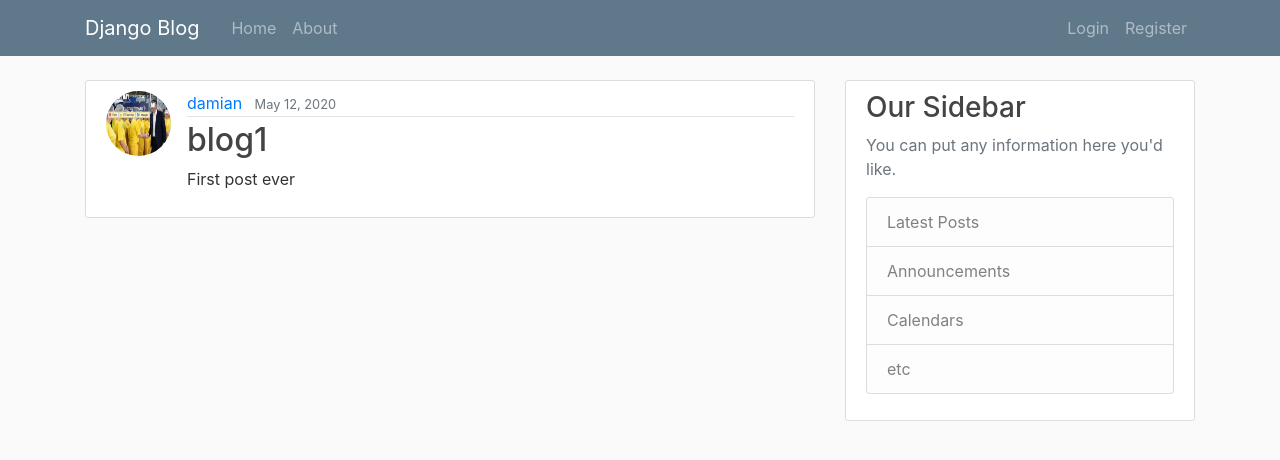
After one commit to dmizielski/Django-Site, a Django app: page /post/1/ in a window 1280 px wide. The commit adds this page. Shown: the top 460 px of the page. Run offline with Django 3.2, Linux system fonts and the light colour scheme; data comes from the database, SQL or seed files in the repository; both versions use the stored data as it was after the commit; some libraries are stand-ins or nearby versions.

Commit message:
Added create, update, delete posts

```diff
--- a/blog/models.py
+++ b/blog/models.py
@@ -1,7 +1,7 @@
 from django.db import models
 from django.utils import timezone
 from django.contrib.auth.models import User
-
+from django.urls import reverse
 
 class Post(models.Model):
     title = models.CharField(max_length=100)
@@ -11,3 +11,6 @@ class Post(models.Model):
 
     def __str__(self):
         return self.title
+
+    def get_absolute_url(self):
+        return reverse('post-detail', kwargs={'pk': self.pk})
--- a/blog/templates/blog/base.html
+++ b/blog/templates/blog/base.html
@@ -33,6 +33,7 @@
         <!-- Navbar Right Side -->
         <div class="navbar-nav">
             {% if user.is_authenticated %}
+                <a class="nav-item nav-link" href="{% url 'post-create' %}">New Post</a>
                 <a class="nav-item nav-link" href="{% url 'profile' %}">Profile</a>
                 <a class="nav-item nav-link" href="{% url 'logout' %}">Logout</a>
             {% else %}
--- a/blog/templates/blog/home.html
+++ b/blog/templates/blog/home.html
@@ -8,7 +8,7 @@
                     <a class="mr-2" href="#">{{ post.author }}</a>
                     <small class="text-muted">{{ post.date_posted|date:"F d, Y" }}</small>
                 </div>
-                <h2><a class="article-title" href="#">{{ post.title }}</a></h2>
+                <h2><a class="article-title" href="{% url 'post-detail' post.id %}">{{ post.title }}</a></h2>
                 <p class="article-content">{{ post.content }}</p>
             </div>
         </article>
--- /dev/null
+++ b/blog/templates/blog/post_detail.html
@@ -0,0 +1,24 @@
+{% extends "blog/base.html" %}
+{% block content %}
+    <article class="media content-section">
+        <img class="rounded-circle article-img" src="{{ object.author.profile.image.url }}">
+        <div class="media-body">
+            <div class="article-metadata">
+                <a class="mr-2" href="#">{{ object.author }}</a>
+                <small class="text-muted">{{ object.date_posted|date:"F d, Y" }}</small>
+                {% if object.author == user %}
+                <div>
+                    <a class="btn btn-secondary btn-sm mt-1 mb-1" href="{% url 'post-update' object.id %}">
+                        Update
+                    </a>
+                    <a class="btn btn-danger btn-sm mt-1 mb-1" href="{% url 'post-delete' object.id %}">
+                        Delete
+                    </a>
+                </div>
+                {% endif %}
+            </div>
+            <h2 class="article-title">{{ object.title }}</h2>
+            <p class="article-content">{{ object.content }}</p>
+        </div>
+    </article>
+{% endblock content %}
--- a/blog/urls.py
+++ b/blog/urls.py
@@ -1,8 +1,13 @@
 from django.urls import path, include
-from blog import views
+from .views import PostListView, PostDetailView, PostCreateView, PostUpdateView, PostDeleteView
+from . import views
 
 
 urlpatterns = [
-    path('', views.home, name='blog-home'),
+    path('', PostListView.as_view(), name='blog-home'),
+    path('post/<int:pk>/', PostDetailView.as_view(), name='post-detail'),
+    path('post/new/', PostCreateView.as_view(), name='post-create'),
+    path('post/<int:pk>/update/', PostUpdateView.as_view(), name='post-update'),
+    path('post/<int:pk>/delete/', PostDeleteView.as_view(), name='post-delete'),
     path('about/', views.about, name='blog-about'),
 ]
--- a/blog/views.py
+++ b/blog/views.py
@@ -1,4 +1,6 @@
 from django.shortcuts import render
+from django.contrib.auth.mixins import LoginRequiredMixin, UserPassesTestMixin
+from django.views.generic import ListView, DetailView, CreateView, UpdateView, DeleteView
 from .models import Post
 
 
@@ -9,6 +11,52 @@ def home(request):
     return render(request, 'blog/home.html', context)
 
 
+class PostListView(ListView):
+    model = Post
+    template_name = 'blog/home.html'  # <app>/<model>_<viewtype>.html
+    context_object_name = 'posts'
+    ordering = ['-date_posted']
+
+
+class PostDetailView(DetailView):
+    model = Post
+
+
+class PostCreateView(LoginRequiredMixin, CreateView):
+    model = Post
+    fields = ['title', 'content']
+
+    def form_valid(self, form):
+        form.instance.author = self.request.user
+        return super().form_valid(form)
+
+
+class PostUpdateView(LoginRequiredMixin, UserPassesTestMixin, UpdateView):
+    model = Post
+    fields = ['title', 'content']
+
+    def form_valid(self, form):
+        form.instance.author = self.request.user
+        return super().form_valid(form)
+
+    def test_func(self):
+        post = self.get_object()
+        if self.request.user == post.author:
+            return True
+        return False
+
+
+class PostDeleteView(LoginRequiredMixin, UserPassesTestMixin, DeleteView):
+    model = Post
+    success_url = '/'
+
+    def test_func(self):
+        post = self.get_object()
+        if self.request.user == post.author:
+            return True
+        return False
+
+
 def about(request):
     return render(request, 'blog/about.html', {'title': 'About'})
 
```
Also changed, not shown: blog/templates/blog/post_confirm_delete.html (added, +22 -0 lines), blog/templates/blog/post_form.html (added, +20 -0 lines), db.sqlite3.
